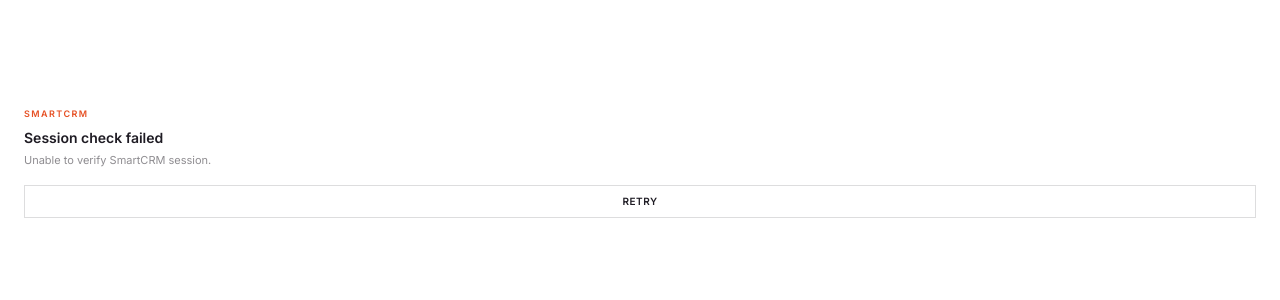
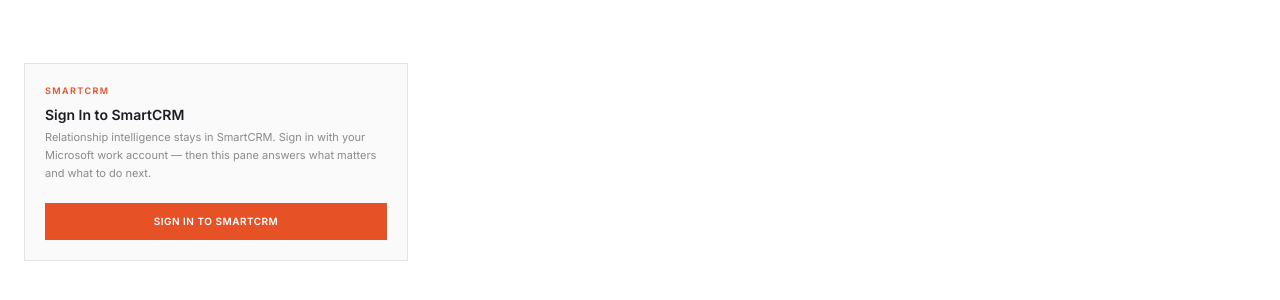
Before and after one commit to MatsBorgersenSB/SB_CRM, a Next.js app: page /outlook-addin in a window 1280 px wide. Shown: the part 238-538 px from the top of the page. Built offline with nearby package versions, Linux system fonts and the light colour scheme; no server answers.

Commit message:
Show Outlook Sign In card on 401 without crashing Office ready
Treat 401/403 as a friendly Sign In card, call Office.onReady on mount regardless of auth, and open dialog SSO from relationship and briefing panes instead of a hard reload crash path.

Co-authored-by: Cursor <cursoragent@cursor.com>

```diff
--- a/src/components/m365/outlook-auth-gate.tsx
+++ b/src/components/m365/outlook-auth-gate.tsx
@@ -72,12 +72,21 @@ function parseDialogMessage(raw: string): {
 }
 
 /**
- * Opens SmartCRM SSO in an Office dialog (or a popup fallback) so the task
- * pane can receive a session via dialog-bridge (iframe-safe).
+ * Working Outlook Dialog SSO URL.
+ * There is no `/login` route — `/auth/signin` + auth-complete bridge is required
+ * for iframe-safe session handoff after Microsoft sign-in.
  */
-async function openSignInDialog(onComplete: () => void): Promise<void> {
-  const completeUrl = `${appOrigin()}/outlook/auth-complete`;
-  const signInUrl = `${appOrigin()}/auth/signin?callbackUrl=${encodeURIComponent(completeUrl)}`;
+export function buildOutlookSignInUrl(origin = appOrigin()): string {
+  const completeUrl = `${origin}/outlook/auth-complete`;
+  return `${origin}/auth/signin?callbackUrl=${encodeURIComponent(completeUrl)}`;
+}
+
+/**
+ * Opens SmartCRM SSO in an Office dialog (or a popup / new-tab fallback) so the
+ * task pane can receive a session via dialog-bridge (iframe-safe).
+ */
+export async function openOutlookSignInDialog(onComplete: () => void): Promise<void> {
+  const signInUrl = buildOutlookSignInUrl();
 
   const office = await whenOfficeReady();
   const displayDialog = office?.context?.ui?.displayDialogAsync;
@@ -142,7 +151,7 @@ async function openSignInDialog(onComplete: () => void): Promise<void> {
 
   const popup = window.open(signInUrl, "smartcrm-signin", "width=520,height=720");
   if (!popup) {
-    window.location.href = signInUrl;
+    window.open(signInUrl, "_blank", "noopener,noreferrer");
     return;
   }
   const timer = window.setInterval(() => {
@@ -153,9 +162,36 @@ async function openSignInDialog(onComplete: () => void): Promise<void> {
   }, 800);
 }
 
+function SignInToSmartCrmCard({ onSignedIn }: { onSignedIn: () => void }) {
+  return (
+    <div className="flex h-[100dvh] flex-col justify-center bg-white px-6">
+      <div className="w-full max-w-sm border border-carbon-blue/10 bg-carbon-blue/[0.02] p-5">
+        <p className="text-[9px] font-semibold uppercase tracking-[0.16em] text-upcycle-orange">
+          SmartCRM
+        </p>
+        <p className="mt-2 text-sm font-semibold text-carbon-blue">Sign In to SmartCRM</p>
+        <p className="mt-1 text-[11px] leading-relaxed text-carbon-blue/50">
+          Relationship intelligence stays in SmartCRM. Sign in with your Microsoft work
+          account — then this pane answers what matters and what to do next.
+        </p>
+        <button
+          type="button"
+          onClick={() => void openOutlookSignInDialog(onSignedIn)}
+          className="mt-5 inline-flex w-full items-center justify-center border border-upcycle-orange bg-upcycle-orange px-3 py-2.5 text-[10px] font-semibold uppercase tracking-wider text-white transition-opacity hover:opacity-90"
+        >
+          Sign In to SmartCRM
+        </button>
+      </div>
+    </div>
+  );
+}
+
 /**
  * Ensures the Outlook task pane has a SmartCRM SSO session before loading
  * relationship / briefing intelligence.
+ *
+ * Office.onReady runs on mount (via whenOfficeReady) regardless of auth status.
+ * Session probe uses /api/auth/session — 401/403 → needs-sign-in, never throws.
  */
 export function OutlookAuthGate({ children }: { children: ReactNode }) {
   const [state, setState] = useState<GateState>({ status: "checking" });
@@ -173,10 +209,13 @@ export function OutlookAuthGate({ children }: { children: ReactNode }) {
         credentials: "include",
         cache: "no-store",
       });
-      if (!response.ok) {
+
+      // Unauthenticated / forbidden → friendly sign-in, never an unhandled error
+      if (response.status === 401 || response.status === 403 || !response.ok) {
         setState({ status: "needs-sign-in" });
         return;
       }
+
       const session = (await response.json()) as {
         user?: { email?: string | null } | null;
       };
@@ -186,8 +225,14 @@ export function OutlookAuthGate({ children }: { children: ReactNode }) {
       }
       setState({ status: "needs-sign-in" });
     } catch {
-      setState({ status: "error", message: "Unable to verify SmartCRM session." });
+      // Network / parse failures: treat as signed out so the pane stays usable
+      setState({ status: "needs-sign-in" });
     }
+  }, []);
+
+  // Office.onReady must run on mount regardless of authentication status
+  useEffect(() => {
+    void whenOfficeReady();
   }, []);
 
   useEffect(() => {
@@ -244,25 +289,7 @@ export function OutlookAuthGate({ children }: { children: ReactNode }) {
   }
 
   if (state.status === "needs-sign-in") {
-    return (
-      <div className="flex h-[100dvh] flex-col justify-center bg-white px-6">
-        <p className="text-[9px] font-semibold uppercase tracking-[0.16em] text-upcycle-orange">
-          SmartCRM
-        </p>
-        <p className="mt-2 text-sm font-semibold text-carbon-blue">Sign in to continue</p>
-        <p className="mt-1 text-[11px] leading-relaxed text-carbon-blue/50">
-          Relationship intelligence stays in SmartCRM. Sign in with your Microsoft work
-          account — then this pane answers what matters and what to do next.
-        </p>
-        <button
-          type="button"
-          onClick={() => void openSignInDialog(() => void checkSession())}
-          className="mt-5 inline-flex items-center justify-center border border-upcycle-orange bg-upcycle-orange px-3 py-2.5 text-[10px] font-semibold uppercase tracking-wider text-white transition-opacity hover:opacity-90"
-        >
-          Sign in with Microsoft
-        </button>
-      </div>
-    );
+    return <SignInToSmartCrmCard onSignedIn={() => void checkSession()} />;
   }
 
   return <>{children}</>;
--- a/src/components/m365/outlook-meeting-briefing-pane.tsx
+++ b/src/components/m365/outlook-meeting-briefing-pane.tsx
@@ -1,6 +1,7 @@
 "use client";
 
 import { MeetingBriefing } from "@/components/m365/meeting-briefing";
+import { openOutlookSignInDialog } from "@/components/m365/outlook-auth-gate";
 import { buildSmartCrmUrl } from "@/lib/m365/outlook-context";
 import { useOutlookM365PaneLoad } from "@/hooks/use-outlook-m365-pane-load";
 import type { M365MeetingBriefingPayload } from "@/types/m365";
@@ -34,18 +35,24 @@ export function OutlookMeetingBriefingPane() {
   if (state.status === "auth-required") {
     return (
       <div className="flex h-[100dvh] flex-col justify-center bg-white px-6">
+        <div className="w-full max-w-sm border border-carbon-blue/10 bg-carbon-blue/[0.02] p-5">
           <p className="text-[9px] font-semibold uppercase tracking-[0.16em] text-upcycle-orange">
             SmartCRM · Meeting Briefing
           </p>
-        <p className="mt-2 text-sm font-semibold text-carbon-blue">Session expired</p>
+          <p className="mt-2 text-sm font-semibold text-carbon-blue">Sign In to SmartCRM</p>
           <p className="mt-1 text-[11px] leading-relaxed text-carbon-blue/50">{state.message}</p>
           <button
             type="button"
-          onClick={() => window.location.reload()}
-          className="mt-5 inline-flex items-center justify-center border border-upcycle-orange bg-upcycle-orange px-3 py-2.5 text-[10px] font-semibold uppercase tracking-wider text-white"
+            onClick={() =>
+              void openOutlookSignInDialog(() => {
+                window.location.reload();
+              })
+            }
+            className="mt-5 inline-flex w-full items-center justify-center border border-upcycle-orange bg-upcycle-orange px-3 py-2.5 text-[10px] font-semibold uppercase tracking-wider text-white"
           >
-          Sign in again
+            Sign In to SmartCRM
           </button>
+        </div>
       </div>
     );
   }
--- a/src/components/m365/outlook-relationship-card-pane.tsx
+++ b/src/components/m365/outlook-relationship-card-pane.tsx
@@ -6,6 +6,7 @@ import { OutlookAddOpportunityDialog } from "@/components/m365/outlook-add-oppor
 import { OutlookMailTagPanel } from "@/components/m365/outlook-mail-tag-panel";
 import { OutlookReconciliationCard } from "@/components/m365/outlook-reconciliation-card";
 import { OutlookNoContactState } from "@/components/m365/outlook-no-contact-state";
+import { openOutlookSignInDialog } from "@/components/m365/outlook-auth-gate";
 import { buildSmartCrmUrl } from "@/lib/m365/outlook-context";
 import { analyzeOutlookReconciliation } from "@/lib/outlook-reconciliation-engine";
 import { useOutlookM365PaneLoad } from "@/hooks/use-outlook-m365-pane-load";
@@ -66,18 +67,24 @@ export function OutlookRelationshipCardPane() {
   if (state.status === "auth-required") {
     return (
       <div className="flex h-[100dvh] flex-col justify-center bg-white px-6">
+        <div className="w-full max-w-sm border border-carbon-blue/10 bg-carbon-blue/[0.02] p-5">
           <p className="text-[9px] font-semibold uppercase tracking-[0.16em] text-upcycle-orange">
             SmartCRM
           </p>
-        <p className="mt-2 text-sm font-semibold text-carbon-blue">Session expired</p>
+          <p className="mt-2 text-sm font-semibold text-carbon-blue">Sign In to SmartCRM</p>
           <p className="mt-1 text-[11px] leading-relaxed text-carbon-blue/50">{state.message}</p>
           <button
             type="button"
-          onClick={() => window.location.reload()}
-          className="mt-5 inline-flex items-center justify-center border border-upcycle-orange bg-upcycle-orange px-3 py-2.5 text-[10px] font-semibold uppercase tracking-wider text-white"
+            onClick={() =>
+              void openOutlookSignInDialog(() => {
+                window.location.reload();
+              })
+            }
+            className="mt-5 inline-flex w-full items-center justify-center border border-upcycle-orange bg-upcycle-orange px-3 py-2.5 text-[10px] font-semibold uppercase tracking-wider text-white"
           >
-          Sign in again
+            Sign In to SmartCRM
           </button>
+        </div>
       </div>
     );
   }
--- a/src/hooks/use-outlook-m365-pane-load.ts
+++ b/src/hooks/use-outlook-m365-pane-load.ts
@@ -98,10 +98,10 @@ export function useOutlookM365PaneLoad<T extends { kind: string }>({
 
         if (requestId !== requestIdRef.current || !mountedRef.current) return;
 
-        if (response.status === 401) {
+        if (response.status === 401 || response.status === 403) {
           safeSetState({
             status: "auth-required",
-            message: "Sign in to SmartCRM to load relationship intelligence.",
+            message: "Sign in to SmartCRM to continue.",
           });
           return;
         }
```
Lines whose indentation alone changed are shown as unchanged.
